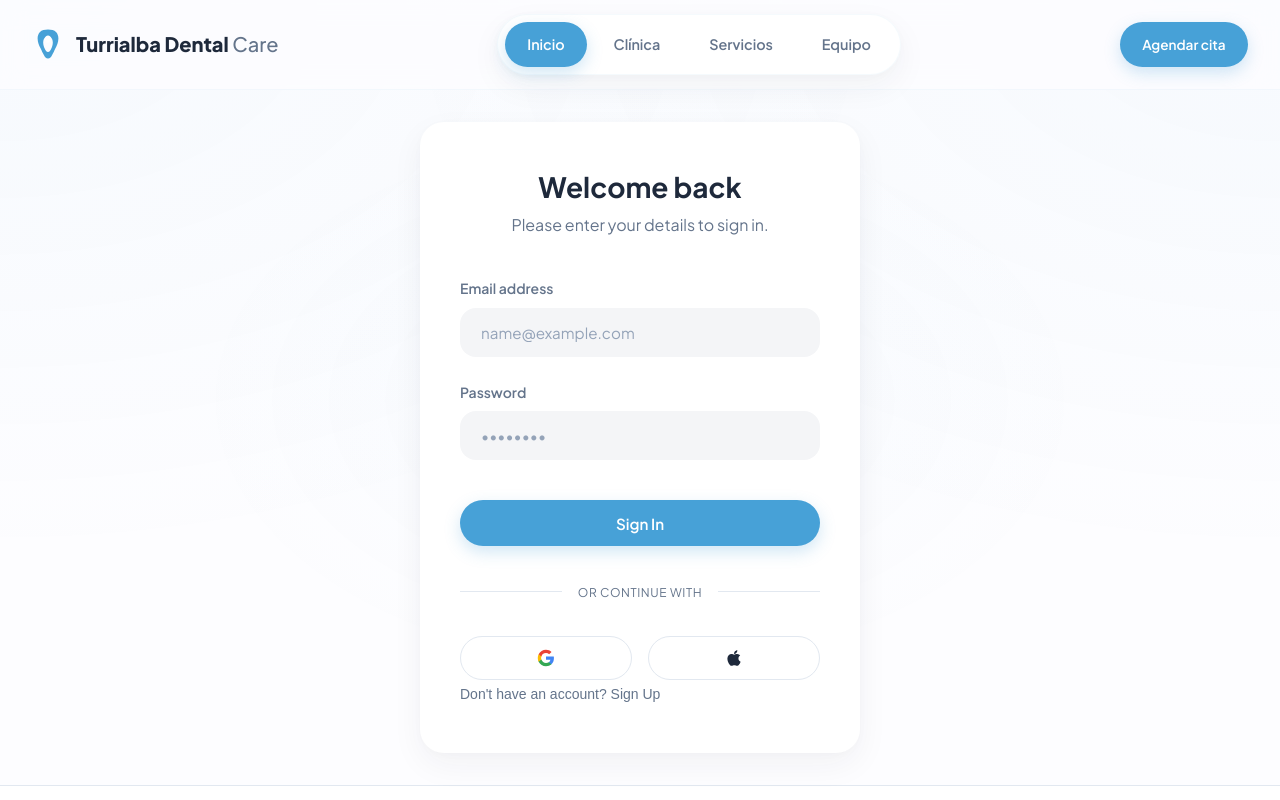
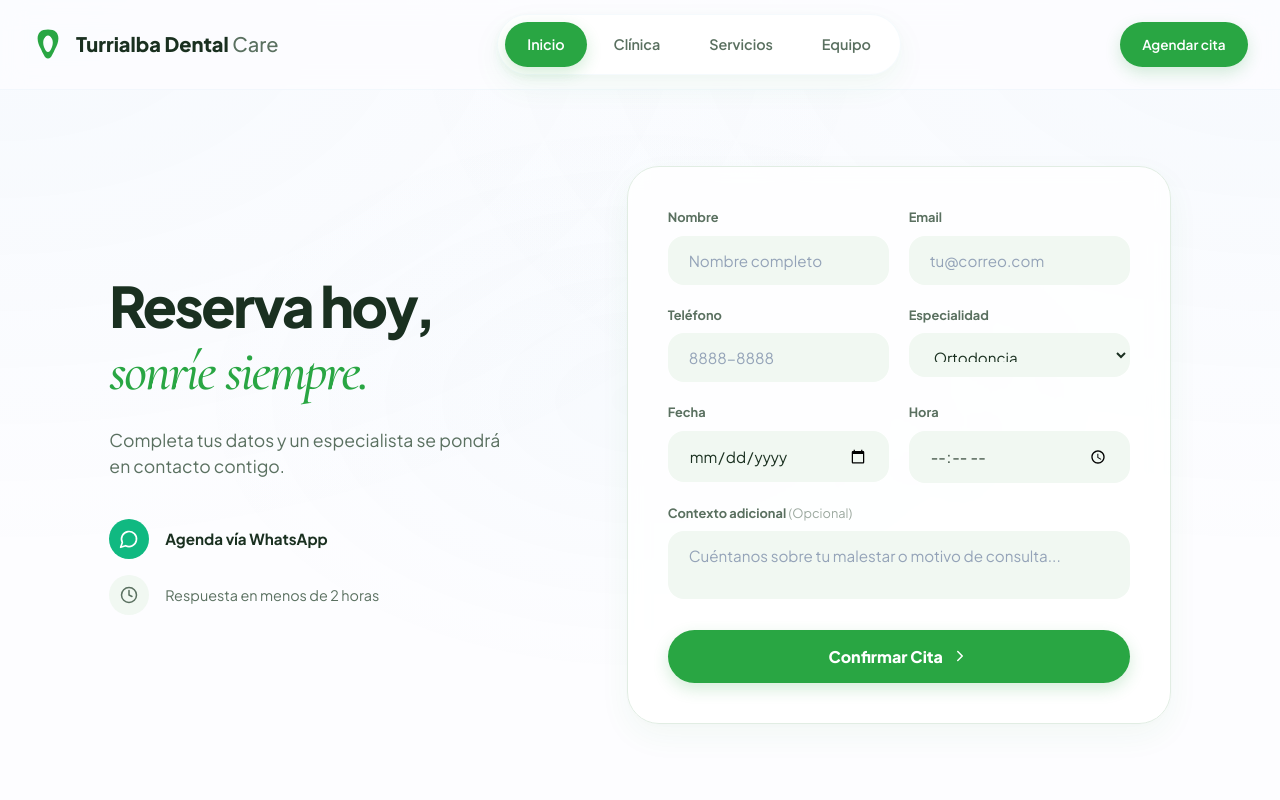
Before and after one commit to KevinMB0220/clinica-dental, a React (Vite) app: page /booking in a window 1280 px wide. Before the commit this address led to /login. Shown: the top 800 px of the page. Built offline with nearby package versions, Linux system fonts and the light colour scheme.

Commit message:
feat: cambio de identidad visual a verde oficial, rediseño de booking y limpieza de componentes

```diff
--- a/src/components/Navbar.jsx
+++ b/src/components/Navbar.jsx
@@ -94,9 +94,9 @@ export default function Navbar() {
                <button onClick={logout} style={{ background: 'none', border: 'none', color: 'var(--primary)', cursor: 'pointer', fontSize: '0.75rem', fontWeight: 700 }}>Salir</button>
             </div>
           )}
-          <a href="https://wa.me/50625562673" target="_blank" rel="noreferrer" className="btn btn-primary" style={{ padding: '0.7rem 1.4rem', fontSize: '0.85rem' }}>
+          <Link to="/booking" className="btn btn-primary" style={{ padding: '0.7rem 1.4rem', fontSize: '0.85rem' }}>
             Agendar cita
-          </a>
+          </Link>
         </div>
       </div>
     </nav>
--- a/src/index.css
+++ b/src/index.css
@@ -1,30 +1,33 @@
 @import url('https://fonts.googleapis.com/css2?family=Plus+Jakarta+Sans:wght@400;500;600;700;800&family=Cormorant+Garamond:ital,wght@0,500;0,600;0,700;1,500;1,600;1,700&display=swap');
 
-/* ── Design Tokens (Dashboard Style) ─────────────────────── */
+/* ── Design Tokens (Turrialba Dental Green Palette) ────────── */
 :root {
-  /* Colors - Dashboard Palette */
-  --bg-page:       linear-gradient(135deg, #EAEAF4 0%, #D8DFE8 100%);
+  /* Colors - Official Brand Palette */
+  --bg-page:       linear-gradient(135deg, #F0F9F1 0%, #FFFFFF 100%);
   --bg-card:       #FFFFFF;
-  --bg-input:      #F4F5F7;
+  --bg-input:      #F1F8F2;
 
-  --primary:       #47A1D7; /* Muted, Professional Celeste (Not loud) */
-  --primary-hover: #3689B8;
+  --primary:       #29A643; /* Verde Principal de la imagen */
+  --primary-hover: #1E8534;
+  --primary-light: #E8F5E9;
 
-  --success:       #10B981;
+  --accent:        #B6D641; /* Verde Lima del diente sonriente */
+
+  --success:       #29A643;
   --danger:        #EF4444;
 
-  --text-main:     #1E293B; /* Dark slate */
-  --text-muted:    #64748B;
+  --text-main:     #1A3020; /* Verde muy oscuro para texto */
+  --text-muted:    #5A7060;
   --text-inverse:  #FFFFFF;
 
-  --border-light:  #E2E8F0;
+  --border-light:  #E1EDE3;
 
   --font-serif:    'Cormorant Garamond', serif;
 
-  /* Shadows - Super Soft "Floating" Effect */
-  --shadow-card:   0 12px 32px rgba(30, 41, 59, 0.05), 0 2px 8px rgba(30, 41, 59, 0.02);
-  --shadow-btn:    0 6px 16px rgba(71, 161, 215, 0.25);
-  --shadow-hover:  0 16px 40px rgba(30, 41, 59, 0.08), 0 4px 12px rgba(30, 41, 59, 0.03);
+  /* Shadows - Tinted with green */
+  --shadow-card:   0 12px 32px rgba(41, 166, 67, 0.05), 0 2px 8px rgba(41, 166, 67, 0.02);
+  --shadow-btn:    0 6px 16px rgba(41, 166, 67, 0.2);
+  --shadow-hover:  0 16px 40px rgba(41, 166, 67, 0.08), 0 4px 12px rgba(41, 166, 67, 0.03);
 
   /* Radii - Extremely Rounded */
   --radius-sm:     8px;
--- a/src/pages/Booking.jsx
+++ b/src/pages/Booking.jsx
@@ -1,115 +1,133 @@
-import React, { useState, useEffect } from 'react';
+import React, { useState } from 'react';
 import { motion } from 'framer-motion';
-import { CheckCircle, Calendar, Clock, User, Phone, Mail, ChevronRight } from 'lucide-react';
-import { useAppointments } from '../context/AppointmentContext';
-import { useAuth } from '../context/AuthContext';
-import { useNavigate, useLocation } from 'react-router-dom';
+import { CheckCircle, Calendar, Clock, User, Phone, Mail, ChevronRight, MessageCircle, Sparkles } from 'lucide-react';
+import { useNavigate } from 'react-router-dom';
 
-const services = [
-  'General Dentistry', 'Orthodontics', 'Periodontics', 'Pediatric', 'Implants', 'Teeth Whitening'
+const WHATSAPP_LINK = "https://wa.me/50625562673";
+
+const specialties = [
+  'Ortodoncia', 'Odontología General', 'Odontopediatría', 'Implantes', 'Endodoncia', 'Periodoncia', 'Quiropodia'
 ];
 
 export default function Booking() {
-  const { addAppointment } = useAppointments();
-  const { user } = useAuth();
   const navigate = useNavigate();
-  const location = useLocation();
   const [submitted, setSubmitted] = useState(false);
+  const [loading, setLoading] = useState(false);
 
   const [formData, setFormData] = useState({
-    name: '', email: '', phone: '', service: services[0], date: '', time: ''
+    name: '', email: '', phone: '', specialty: specialties[0], date: '', time: '', description: ''
   });
-
-  useEffect(() => {
-    if (!user) {
-      navigate('/login', { state: { from: location } });
-    } else {
-      setFormData(prev => ({ ...prev, name: user.name || '', email: user.email || '' }));
-    }
-  }, [user, navigate, location]);
 
   const handleSubmit = (e) => {
     e.preventDefault();
-    addAppointment({ ...formData, userId: user.email });
+    setLoading(true);
+    setTimeout(() => {
+      setLoading(false);
       setSubmitted(true);
+    }, 1200);
   };
-
-  if (!user) return null;
 
   if (submitted) {
     return (
-      <div className="container dashboard-section flex-center" style={{ minHeight: '60vh' }}>
+      <div style={{ height: 'calc(100vh - 90px)', display: 'flex', alignItems: 'center', justifyContent: 'center', padding: '2rem' }}>
         <motion.div
           className="dashboard-card"
-          style={{ padding: '4rem 3rem', maxWidth: '500px', textAlign: 'center' }}
+          style={{ padding: '3rem', maxWidth: '500px', textAlign: 'center', border: '1px solid var(--success)' }}
           initial={{ scale: 0.9, opacity: 0 }}
           animate={{ scale: 1, opacity: 1 }}
         >
-          <div className="flex-center" style={{ width: '80px', height: '80px', background: 'rgba(16, 185, 129, 0.1)', color: 'var(--success)', borderRadius: '50%', margin: '0 auto 2rem' }}>
-            <CheckCircle size={40} />
+          <div className="flex-center" style={{ width: '70px', height: '70px', background: 'rgba(16, 185, 129, 0.1)', color: 'var(--success)', borderRadius: '50%', margin: '0 auto 1.5rem', display: 'flex', alignItems: 'center', justifyContent: 'center' }}>
+            <CheckCircle size={32} />
           </div>
-          <h2 style={{ fontSize: '1.75rem', marginBottom: '1rem' }}>Booking Confirmed!</h2>
-          <p style={{ color: 'var(--text-muted)', marginBottom: '2.5rem' }}>
-            Thank you {user.name.split(' ')[0]}, your request has been successfully submitted. You can track its status in your dashboard.
-          </p>
-          <div style={{ display: 'flex', gap: '1rem', justifyContent: 'center' }}>
-            <button onClick={() => navigate('/admin')} className="btn btn-primary">View Dashboard</button>
-            <button onClick={() => setSubmitted(false)} className="btn btn-outline">Book Another</button>
-          </div>
+          <h2 style={{ fontSize: '1.8rem', fontWeight: 900, marginBottom: '1rem' }}>¡Cita Solicitada!</h2>
+          <p style={{ color: 'var(--text-muted)', marginBottom: '2rem', fontSize: '1rem' }}>Nos comunicaremos contigo pronto para confirmar.</p>
+          <button onClick={() => navigate('/')} className="btn btn-primary" style={{ width: '100%' }}>Regresar al Inicio</button>
         </motion.div>
       </div>
     );
   }
 
   return (
-    <section className="container dashboard-section">
-      <div style={{ maxWidth: '800px', margin: '0 auto' }}>
-        <div style={{ marginBottom: '2.5rem' }}>
-          <h2 style={{ fontSize: '2rem', marginBottom: '0.5rem' }}>Schedule Appointment</h2>
-          <p style={{ color: 'var(--text-muted)' }}>Hello <strong>{user.name.split(' ')[0]}</strong>, fill out the form below to request a new visit.</p>
+    <div style={{ height: 'calc(100vh - 90px)', overflow: 'hidden', display: 'flex', alignItems: 'center' }}>
+      <div className="container" style={{ display: 'grid', gridTemplateColumns: '1fr 1.2fr', gap: '4rem', alignItems: 'center' }}>
+
+        {/* INFO COLUMN */}
+        <motion.div initial={{ opacity: 0, x: -30 }} animate={{ opacity: 1, x: 0 }} transition={{ duration: 0.6 }}>
+          <h1 style={{ fontSize: '3.5rem', fontWeight: 900, marginBottom: '1.5rem', letterSpacing: '-0.04em', lineHeight: 1.1 }}>
+            Reserva hoy, <br />
+            <span style={{ color: 'var(--primary)', fontFamily: 'var(--font-serif)', fontStyle: 'italic', fontWeight: 500 }}>sonríe siempre.</span>
+          </h1>
+          <p style={{ color: 'var(--text-muted)', fontSize: '1.1rem', marginBottom: '2.5rem', maxWidth: '400px', lineHeight: 1.5 }}>
+            Completa tus datos y un especialista se pondrá en contacto contigo.
+          </p>
+
+          <div style={{ display: 'flex', flexDirection: 'column', gap: '1rem' }}>
+             <a href={WHATSAPP_LINK} target="_blank" rel="noreferrer" style={{ display: 'flex', alignItems: 'center', gap: '1rem', color: 'var(--text-main)', textDecoration: 'none', fontWeight: 700, fontSize: '0.95rem' }}>
+                <div style={{ width: '40px', height: '40px', background: '#10B981', borderRadius: '50%', display: 'flex', alignItems: 'center', justifyContent: 'center', color: 'white' }}>
+                   <MessageCircle size={20} />
                 </div>
+                Agenda vía WhatsApp
+             </a>
+             <div style={{ display: 'flex', alignItems: 'center', gap: '1rem', color: 'var(--text-muted)', fontSize: '0.9rem' }}>
+                <div style={{ width: '40px', height: '40px', background: 'var(--bg-input)', borderRadius: '50%', display: 'flex', alignItems: 'center', justifyContent: 'center' }}>
+                   <Clock size={18} />
+                </div>
+                Respuesta en menos de 2 horas
+             </div>
+          </div>
+        </motion.div>
 
-        <motion.form
-          className="dashboard-card"
-          style={{ padding: '3rem' }}
-          onSubmit={handleSubmit}
-          initial={{ opacity: 0, y: 20 }}
-          animate={{ opacity: 1, y: 0 }}
-        >
-          <div className="grid-2" style={{ gap: '2rem 1.5rem', marginBottom: '2rem' }}>
+        {/* FORM COLUMN */}
+        <motion.div initial={{ opacity: 0, x: 30 }} animate={{ opacity: 1, x: 0 }} transition={{ duration: 0.6, delay: 0.2 }}>
+          <form className="dashboard-card" style={{ padding: '2.5rem', borderRadius: '32px', border: '1px solid var(--border-light)', background: 'rgba(255,255,255,0.8)', backdropFilter: 'blur(10px)' }} onSubmit={handleSubmit}>
+            <div style={{ display: 'grid', gridTemplateColumns: '1fr 1fr', gap: '1.25rem', marginBottom: '1.25rem' }}>
               <div className="form-group" style={{ margin: 0 }}>
-              <label><User size={14} style={{ marginRight: '4px' }}/> Full Name</label>
-              <input type="text" className="form-control" required value={formData.name} onChange={(e) => setFormData({...formData, name: e.target.value})} />
+                <label style={{ fontSize: '0.8rem', fontWeight: 700, marginBottom: '0.5rem', display: 'block' }}>Nombre</label>
+                <input type="text" className="form-control" placeholder="Nombre completo" required value={formData.name} onChange={(e) => setFormData({...formData, name: e.target.value})} />
               </div>
               <div className="form-group" style={{ margin: 0 }}>
-              <label><Phone size={14} style={{ marginRight: '4px' }}/> Phone Number</label>
-              <input type="tel" className="form-control" required value={formData.phone} onChange={(e) => setFormData({...formData, phone: e.target.value})} />
+                <label style={{ fontSize: '0.8rem', fontWeight: 700, marginBottom: '0.5rem', display: 'block' }}>Email</label>
+                <input type="email" className="form-control" placeholder="tu@correo.com" required value={formData.email} onChange={(e) => setFormData({...formData, email: e.target.value})} />
               </div>
               <div className="form-group" style={{ margin: 0 }}>
-              <label><Mail size={14} style={{ marginRight: '4px' }}/> Email Address</label>
-              <input type="email" className="form-control" readOnly style={{ opacity: 0.7 }} value={formData.email} />
+                <label style={{ fontSize: '0.8rem', fontWeight: 700, marginBottom: '0.5rem', display: 'block' }}>Teléfono</label>
+                <input type="tel" className="form-control" placeholder="8888-8888" required value={formData.phone} onChange={(e) => setFormData({...formData, phone: e.target.value})} />
               </div>
               <div className="form-group" style={{ margin: 0 }}>
-              <label>Service</label>
-              <select className="form-control" value={formData.service} onChange={(e) => setFormData({...formData, service: e.target.value})}>
-                {services.map(s => <option key={s} value={s}>{s}</option>)}
+                <label style={{ fontSize: '0.8rem', fontWeight: 700, marginBottom: '0.5rem', display: 'block' }}>Especialidad</label>
+                <select className="form-control" value={formData.specialty} onChange={(e) => setFormData({...formData, specialty: e.target.value})} style={{ height: '44px' }}>
+                  {specialties.map(s => <option key={s} value={s}>{s}</option>)}
                 </select>
               </div>
               <div className="form-group" style={{ margin: 0 }}>
-              <label><Calendar size={14} style={{ marginRight: '4px' }}/> Date</label>
+                <label style={{ fontSize: '0.8rem', fontWeight: 700, marginBottom: '0.5rem', display: 'block' }}>Fecha</label>
                 <input type="date" className="form-control" required value={formData.date} onChange={(e) => setFormData({...formData, date: e.target.value})} />
               </div>
               <div className="form-group" style={{ margin: 0 }}>
-              <label><Clock size={14} style={{ marginRight: '4px' }}/> Time</label>
+                <label style={{ fontSize: '0.8rem', fontWeight: 700, marginBottom: '0.5rem', display: 'block' }}>Hora</label>
                 <input type="time" className="form-control" required value={formData.time} onChange={(e) => setFormData({...formData, time: e.target.value})} />
               </div>
             </div>
 
-          <button type="submit" className="btn btn-primary" style={{ width: '100%', padding: '1rem', fontSize: '1rem' }}>
-            Confirm Booking <ChevronRight size={18} />
+            <div className="form-group" style={{ marginBottom: '1.5rem' }}>
+              <label style={{ fontSize: '0.8rem', fontWeight: 700, marginBottom: '0.5rem', display: 'block' }}>Contexto adicional <span style={{ fontWeight: 400, opacity: 0.6 }}>(Opcional)</span></label>
+              <textarea
+                className="form-control"
+                placeholder="Cuéntanos sobre tu malestar o motivo de consulta..."
+                rows="2"
+                value={formData.description}
+                onChange={(e) => setFormData({...formData, description: e.target.value})}
+                style={{ resize: 'none' }}
+              ></textarea>
+            </div>
+
+            <button type="submit" className="btn btn-primary" disabled={loading} style={{ width: '100%', padding: '1rem', fontSize: '1rem', fontWeight: 800, display: 'flex', alignItems: 'center', justifyContent: 'center', gap: '0.5rem' }}>
+              {loading ? 'Solicitando...' : 'Confirmar Cita'} <ChevronRight size={18} />
             </button>
-        </motion.form>
+          </form>
+        </motion.div>
+
       </div>
-    </section>
+    </div>
   );
 }
```
Lines whose indentation alone changed are shown as unchanged.
